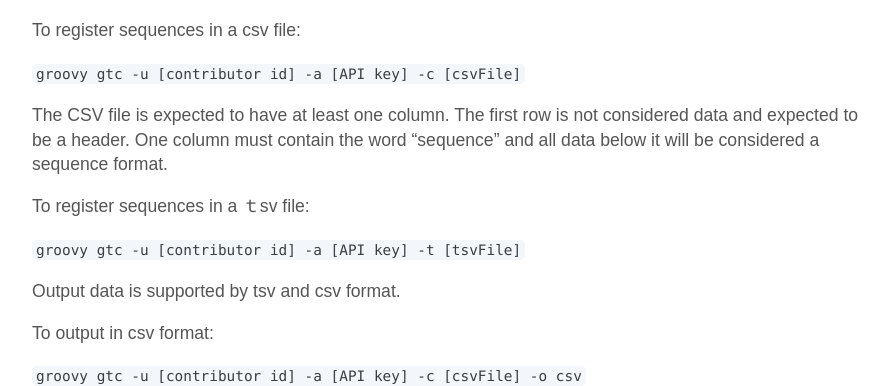
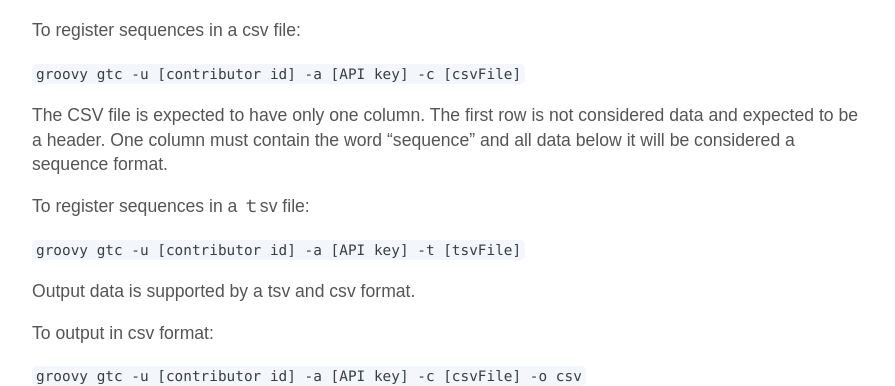
Before and after one commit to glytoucan/glytoucan, a Jekyll site: the page built from system/cli.md, in a window 1280 px wide and 900 px high, scrolled down 1350 px. Shown: the part 155-541 px from the top of the window, without its empty margins (192-1087 px from the left). Built offline with Jekyll 4.4.1, drawn with Linux system fonts in a browser that asks for light colours; nearby versions of some CDN libraries.

Commit message:
Update cli.md

```diff
--- a/system/cli.md
+++ b/system/cli.md
@@ -41,13 +41,13 @@ To register sequences in a csv file:
 
 `groovy gtc -u [contributor id] -a [API key] -c [csvFile]`
 
-The CSV file is expected to have at least one column.  The first row is not considered data and expected to be a header.  One column must contain the word "sequence" and all data below it will be considered a sequence format.
+The CSV file is expected to have only one column. The first row is not considered data and expected to be a header. One column must contain the word "sequence" and all data below it will be considered a sequence format.
 
 To register sequences in a ｔsv file:
 
 `groovy gtc -u [contributor id] -a [API key] -t [tsvFile]`
 
-Output data is supported by tsv and csv format.
+Output data is supported by a tsv and csv format.
 
 To output in csv format:
 
```
